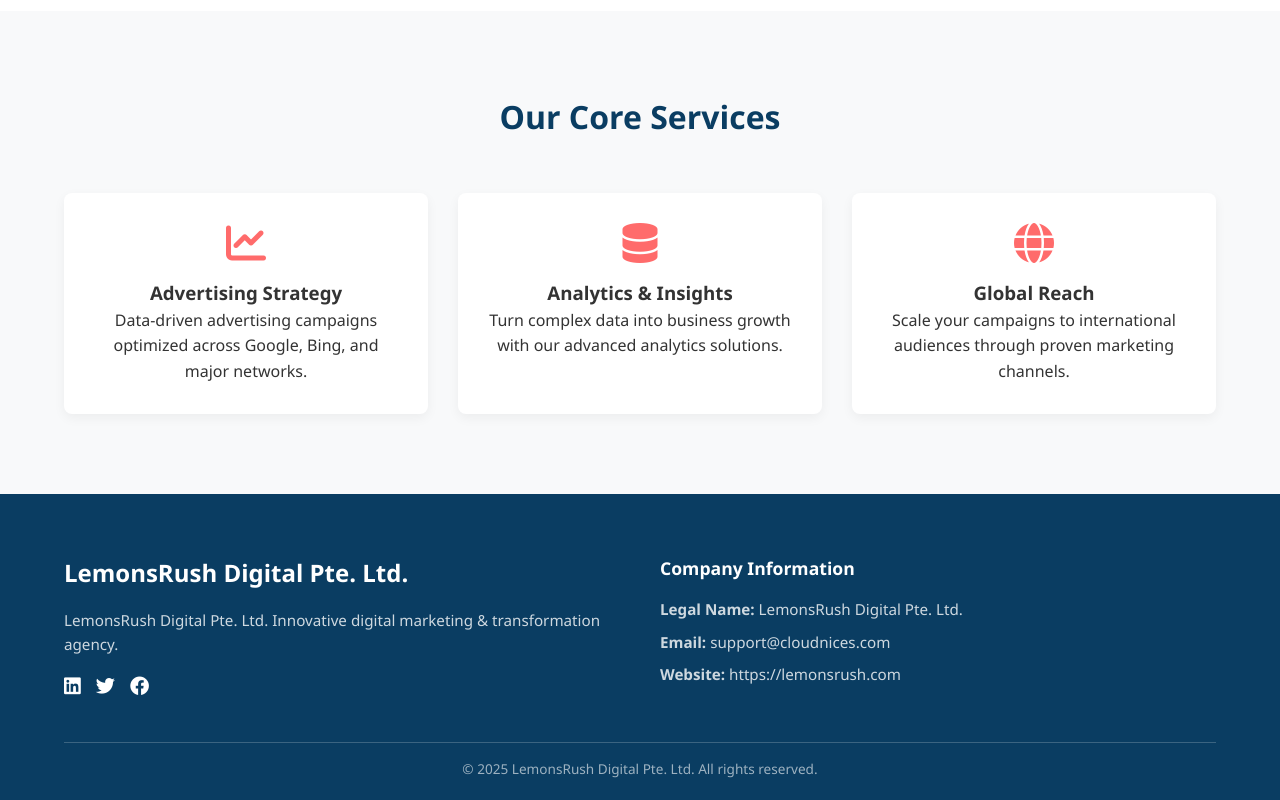
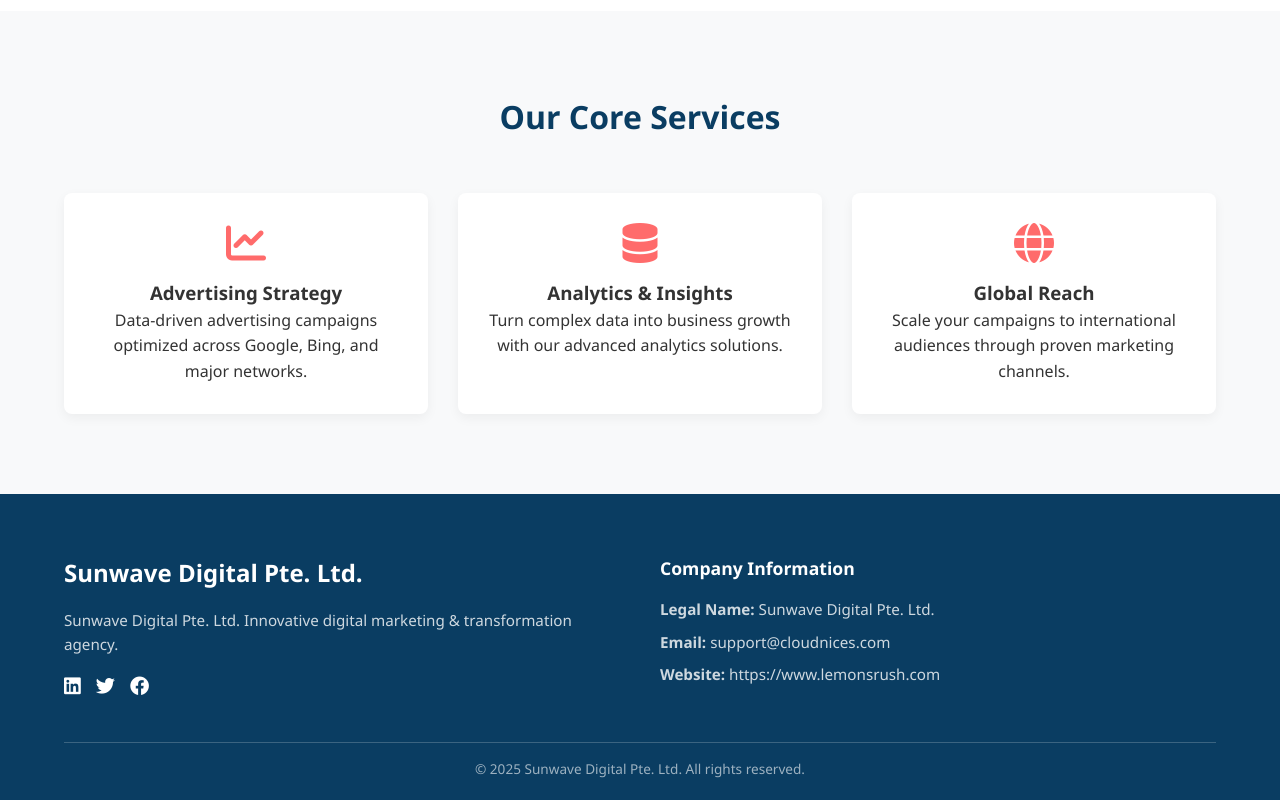
Before and after one commit to nexovault001-hub/ads, a plain HTML site: page index.html in a window 1280 px wide. Shown: the part 688-1488 px from the top of the page. Drawn offline with Linux system fonts and the light colour scheme.

Commit message:
Update index.html

```diff
--- a/index.html
+++ b/index.html
@@ -232,7 +232,7 @@
 
     <section class="hero">
     <div class="container">
-        <h1>LemonsRush Digital Pte. Ltd.</h1>
+        <h1>Sunwave Digital Pte. Ltd.</h1>
         <p>Empowering global brands through innovative advertising, data-driven strategies, and digital
             transformation.</p>
     </div>
@@ -278,9 +278,9 @@
     <div class="container">
         <div class="footer-container">
             <div class="footer-about">
-                <a href="#" class="footer-logo">LemonsRush Digital Pte. Ltd.</a>
+                <a href="#" class="footer-logo">Sunwave Digital Pte. Ltd.</a>
                 <p>
-                    LemonsRush Digital Pte. Ltd.
+                    Sunwave Digital Pte. Ltd.
                     Innovative digital marketing & transformation agency.
                 </p>
                 <div class="social-links">
@@ -293,15 +293,15 @@
             <div class="footer-links">
                 <h3>Company Information</h3>
                 <ul>
-                    <li><strong>Legal Name:</strong> LemonsRush Digital Pte. Ltd.</li>
+                    <li><strong>Legal Name:</strong> Sunwave Digital Pte. Ltd.</li>
                     <!-- <li><strong>Address:</strong> 120 Robinson Road, #15-01, Singapore 068913</li> -->
                     <li><strong>Email:</strong> support@cloudnices.com</li>
-                    <li><strong>Website:</strong> https://lemonsrush.com</li>
+                    <li><strong>Website:</strong> https://www.lemonsrush.com</li>
                 </ul>
             </div>
         </div>
         <div class="footer-bottom">
-            © 2025 LemonsRush Digital Pte. Ltd. All rights reserved.
+            © 2025 Sunwave Digital Pte. Ltd. All rights reserved.
         </div>
     </div>
 </footer>
```
